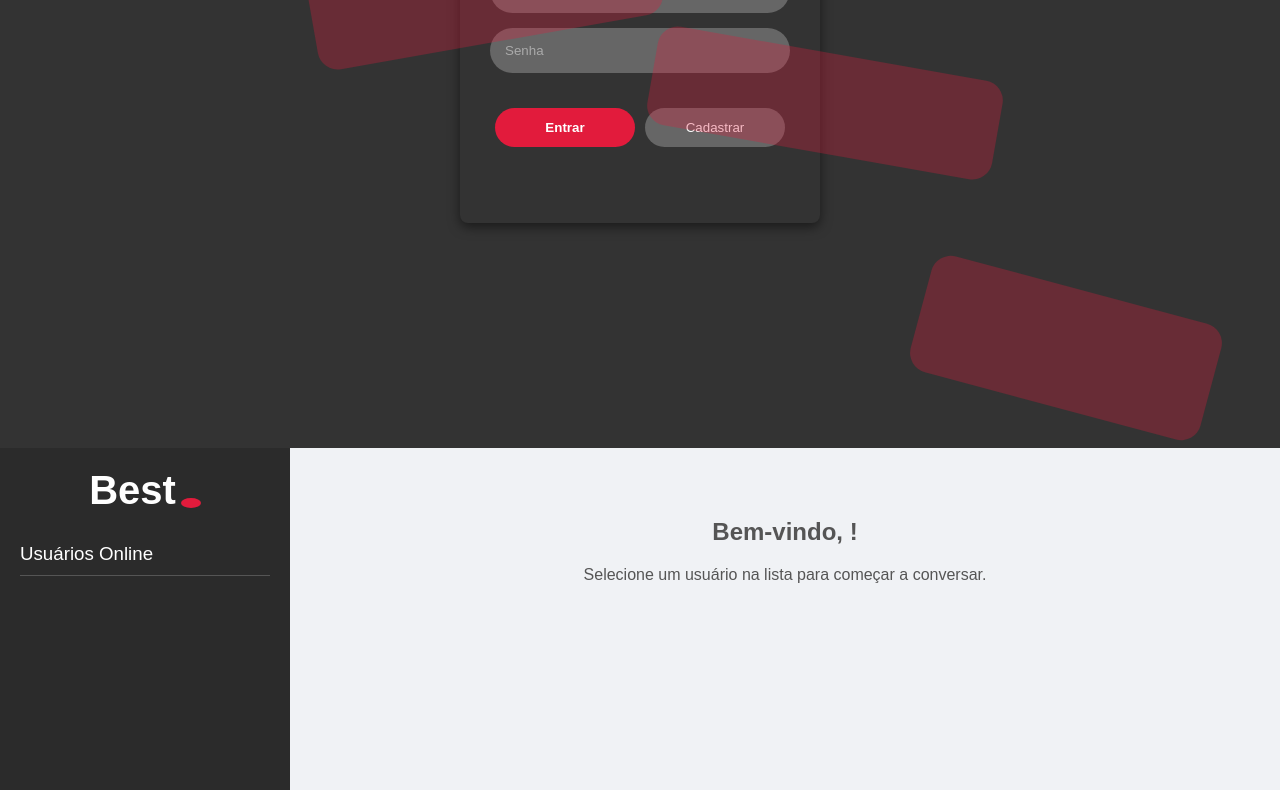
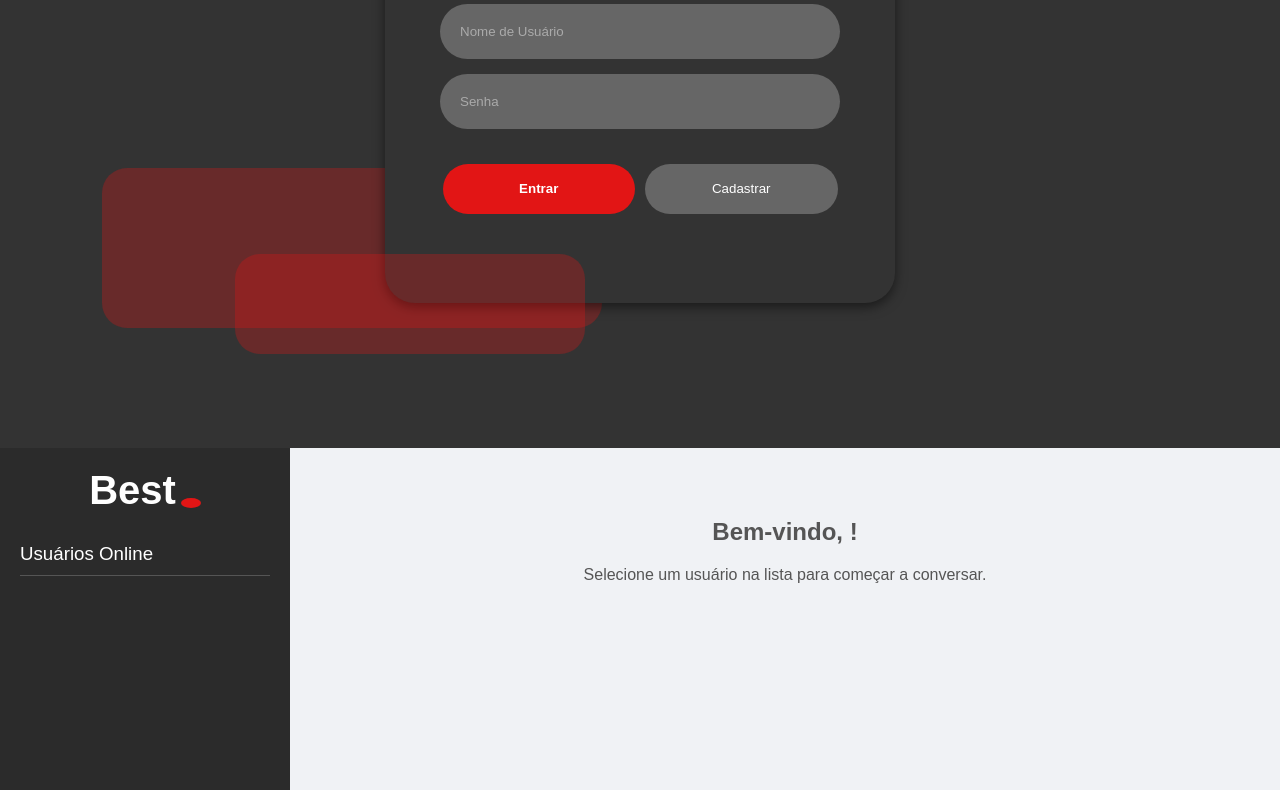
Before and after one commit to MarinaMenezess/BestChat, a website: page public/index.html in a window 1280 px wide. Shown: the part 352-1142 px from the top of the page. Drawn offline with nearby package versions, Linux system fonts and the light colour scheme.

Commit message:
ajuste balões

```diff
--- a/public/index.html
+++ b/public/index.html
@@ -10,7 +10,7 @@
     <div id="login-view" class="view active">
         <div class="login-background-overlay">
             <div class="form-container">
-                <div class="logo">Best<span></span></div>
+                <div class="logo"><img src="./assets/bestLogo.png" alt=""></div>
                 <input type="text" id="username" placeholder="Nome de Usuário">
                 <input type="password" id="password" placeholder="Senha">
                 <div class="buttons">
--- a/public/style.css
+++ b/public/style.css
@@ -7,8 +7,12 @@ body, html {
     background-color: #333333;
 }
 
-.view { display: none; }
+/*.view { display: none; }*/
 .view.active { display: flex; }
+
+.logo img{
+    width: 45%;
+}
 
 /* --- Estilos do Logo (para o Login e Chat) --- */
 .logo, .logo-sidebar {
@@ -25,7 +29,7 @@ body, html {
     display: block;
     width: 20px;
     height: 10px;
-    background-color: #E21B3C; /* Cor da linha/detalhe vermelho */
+    background-color: #e21515; /* Cor da linha/detalhe vermelho */
     border-radius: 50%;
     margin-left: 5px;
     transform: translateY(-5px);
@@ -59,52 +63,48 @@ body, html {
 .login-background-overlay::after {
     content: '';
     position: absolute;
-    background-color: #E21B3C; /* Cor vermelha do balão */
-    border-radius: 20px;
+    background-color: #e21515; /* Cor vermelha do balão */
+    border-radius: 25px;
     opacity: 0.3;
 }
 
 .login-background-overlay::before {
-    top: 5%;
-    left: 5%;
-    width: 250px;
-    height: 100px;
-    transform: rotate(-20deg);
+    bottom: 15%;
+    left: 8%;
+    width: 500px;
+    height: 160px;
 }
 
 .login-background-overlay::after {
-    bottom: 5%;
-    right: 5%;
-    width: 300px;
-    height: 120px;
-    transform: rotate(15deg);
+    top: 20%;
+    right: 1%;
+    width: 510px;
+    height: 165px;
 }
 /* Balões adicionais */
 .login-background-overlay .form-container::before {
     content: '';
     position: absolute;
-    top: 20%;
+    bottom: -10%;
     left: -150px;
     width: 350px;
     height: 100px;
-    background-color: #E21B3C;
-    border-radius: 20px;
+    background-color: #e21515;
+    border-radius: 25px;
     opacity: 0.3;
-    transform: rotate(-10deg);
     z-index: 1;
 }
 
 .login-background-overlay .form-container::after {
     content: '';
     position: absolute;
-    bottom: 20%;
-    right: -180px;
+    top: -10%;
+    right: -250px;
     width: 350px;
     height: 100px;
-    background-color: #E21B3C;
-    border-radius: 20px;
+    background-color: #e21515;
+    border-radius: 25px;
     opacity: 0.3;
-    transform: rotate(10deg);
     z-index: 1;
 }
 
@@ -112,33 +112,43 @@ body, html {
     padding: 30px;
     /* Cor de fundo do container alterada para o cinza escuro */
     background-color: #333333;
-    border-radius: 8px;
+    border-radius: 30px;
     box-shadow: 0 4px 12px rgba(0,0,0,0.5); /* Sombra mais escura */
     display: flex;
     flex-direction: column;
-    width: 300px;
+    height: 450px;
+    width: 450px;
+    justify-content: center;
+    align-items: center;
     position: relative; /* Para posicionar os balões relativos a ele */
     z-index: 10; /* Garante que o formulário fique sobre os balões de fundo */
 }
 .form-container h2 { display: none; } /* O logo substitui o título */
 .form-container input {
-    padding: 15px;
+    padding: 20px;
     margin-bottom: 15px;
     border: none;
-    border-radius: 25px; /* Bordas mais arredondadas */
+    border-radius: 30px; /* Bordas mais arredondadas */
     background-color: #666666; /* Cor de fundo do input */
     color: white;
+    width: 80%;
 }
 .form-container input::placeholder { color: #aaaaaa; }
 
-.form-container .buttons { display: flex; justify-content: space-between; margin-top: 20px; }
+.form-container .buttons {
+    display: flex;
+    justify-content: space-between;
+    margin-top: 20px;
+    height: 50px;
+    width: 90%;
+}
 
 /* Botão de Entrar (Login) em vermelho */
 #login-btn {
     padding: 12px;
     border: none;
     border-radius: 25px;
-    background-color: #E21B3C !important;
+    background-color: #e21515 !important;
     color: white;
     cursor: pointer;
     flex: 1;
@@ -162,7 +172,7 @@ body, html {
 }
 #register-btn:hover { background-color: #555555 !important; }
 
-.error { color: #E21B3C; text-align: center; height: 20px; margin-top: 10px; }
+.error { color: #e21515; text-align: center; height: 20px; margin-top: 10px; }
 
 
 /* --- Estilos da Tela de Chat --- */
@@ -267,7 +277,7 @@ body, html {
 
 /* Estilo das mensagens enviadas (SENT - Vermelho) */
 #messages li.sent {
-    background-color: #E21B3C; /* Cor vermelha do balão enviado */
+    background-color: #e21515; /* Cor vermelha do balão enviado */
     color: white;
     align-self: flex-end;
     margin-left: auto;
```
Also changed, not shown: public/assets/bestLogo.png (added), 1 other file.
